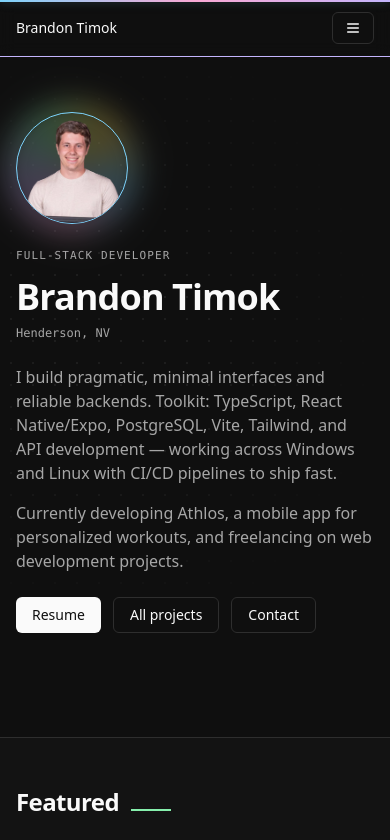
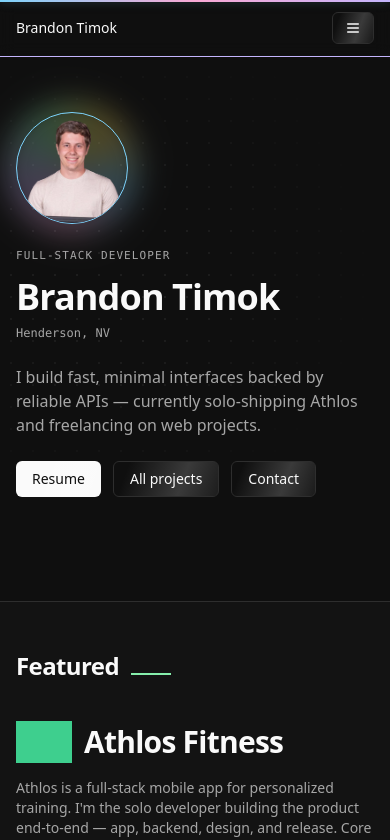
Before and after one commit to B-Timok/dev-portfolio-2.0, a Next.js app: page / in a window 390 px wide. Shown: the top 840 px of the page. Built offline with nearby package versions, Linux system fonts and the light colour scheme; grey boxes are pictures that could not be loaded.

Commit message:
Tighten phone mockup overlap, add hover pop + glow, shimmer buttons, shorter hero copy

```diff
--- a/src/app/globals.css
+++ b/src/app/globals.css
@@ -168,6 +168,34 @@
   }
 }
 
+/* Button shimmer sweep: a soft light streak that crosses the button on hover */
+.btn-shimmer {
+  position: relative;
+  overflow: hidden;
+  isolation: isolate;
+}
+
+.btn-shimmer::before {
+  content: "";
+  position: absolute;
+  inset: 0;
+  background: linear-gradient(
+    110deg,
+    transparent 25%,
+    rgba(255, 255, 255, 0.18) 50%,
+    transparent 75%
+  );
+  background-size: 220% 100%;
+  background-position: 220% 0;
+  transition: background-position 0.9s cubic-bezier(0.22, 1, 0.36, 1);
+  pointer-events: none;
+  z-index: -1;
+}
+
+.btn-shimmer:hover::before {
+  background-position: -120% 0;
+}
+
   .gradient-text { @apply text-foreground; }
 
 .section-pattern {
--- a/src/components/sections/hero-section.tsx
+++ b/src/components/sections/hero-section.tsx
@@ -80,17 +80,8 @@ export default function HeroSection() {
                 </p>
               </StaggerItem>
               <StaggerItem>
-                <p className="text-muted-foreground mb-4">
-                  I build pragmatic, minimal interfaces and reliable backends.
-                  Toolkit: TypeScript, React Native/Expo, PostgreSQL, Vite,
-                  Tailwind, and API development — working across Windows and
-                  Linux with CI/CD pipelines to ship fast.
-                </p>
-              </StaggerItem>
-              <StaggerItem>
-                <p className="text-muted-foreground mb-6">
-                  Currently developing Athlos, a mobile app for personalized
-                  workouts, and freelancing on web development projects.
+                <p className="text-muted-foreground mb-6 max-w-prose">
+                  I build fast, minimal interfaces backed by reliable APIs — currently solo‑shipping Athlos and freelancing on web projects.
                 </p>
               </StaggerItem>
               <StaggerItem>
--- a/src/components/sections/project-section.tsx
+++ b/src/components/sections/project-section.tsx
@@ -309,16 +309,16 @@ export default function ProjectsSection() {
               </div>
 
               {/* Creative device preview with edge-to-edge screenshots */}
-              <div className="relative h-[440px] hidden lg:block">
-                <div className="absolute left-8 top-10 w-[170px] h-[340px] rounded-[2rem] bg-[#111111] shadow-sm rotate-[-6deg] overflow-hidden">
+              <div className="relative h-[440px] hidden lg:block max-w-[480px] mx-auto w-full">
+                <div className="absolute left-8 top-15 w-[170px] h-[340px] rounded-[2rem] bg-[#111111] shadow-sm rotate-[-6deg] overflow-hidden transition-[transform,box-shadow] duration-500 ease-[cubic-bezier(0.22,1,0.36,1)] hover:-translate-y-3 hover:scale-[1.06] hover:rotate-[-3deg] hover:z-20 hover:shadow-[0_20px_50px_-10px_rgba(62,207,142,0.55)] will-change-transform">
                   <Image src="/workout_mockup.png" alt="Athlos workout screen" fill className="object-contain" />
                 </div>
-                <div className="absolute left-1/2 -translate-x-1/2 top-0 w-[200px] h-[400px] rounded-[2rem] bg-[#111111] shadow md:shadow-md overflow-hidden">
+                <div className="absolute left-1/2 -translate-x-1/2 top-0 w-[200px] h-[400px] rounded-[2rem] bg-[#111111] shadow md:shadow-md overflow-hidden transition-[transform,box-shadow] duration-500 ease-[cubic-bezier(0.22,1,0.36,1)] hover:-translate-x-1/2 hover:-translate-y-3 hover:scale-[1.06] hover:z-20 hover:shadow-[0_20px_50px_-10px_rgba(62,207,142,0.55)] will-change-transform">
                   <div className="absolute top-3 left-1/2 -translate-x-1/2 w-16 h-2 rounded-full bg-border z-10" />
-                  <Image src="/dashboard_mockup.png" alt="Athlos dashboard" fill className="object-contain" />
+                  <Image src="/stats_mockup.png" alt="Athlos stats screen" fill className="object-contain" />
                 </div>
-                <div className="absolute right-8 bottom-6 w-[170px] h-[340px] rounded-[2rem] bg-[#111111] shadow-sm rotate-[6deg] overflow-hidden">
-                  <Image src="/stats_mockup.png" alt="Athlos stats screen" fill className="object-contain" />
+                <div className="absolute right-8 bottom-7 w-[170px] h-[340px] rounded-[2rem] bg-[#111111] shadow-sm rotate-[6deg] overflow-hidden transition-[transform,box-shadow] duration-500 ease-[cubic-bezier(0.22,1,0.36,1)] hover:-translate-y-3 hover:scale-[1.06] hover:rotate-[3deg] hover:z-20 hover:shadow-[0_20px_50px_-10px_rgba(62,207,142,0.55)] will-change-transform">
+                  <Image src="/dashboard_mockup.png" alt="Athlos dashboard screen" fill className="object-contain" />
                 </div>
               </div>
             </div>
--- a/src/components/ui/button.tsx
+++ b/src/components/ui/button.tsx
@@ -9,7 +9,7 @@ export type ButtonProps = React.ButtonHTMLAttributes<HTMLButtonElement> & {
 
 export const Button = React.forwardRef<HTMLButtonElement, ButtonProps>(
   ({ className, variant = "default", size = "md", asChild, children, ...props }, ref) => {
-    const base = "inline-flex items-center justify-center rounded-md font-medium transition-colors focus-visible:outline-none focus-visible:ring-1 disabled:opacity-50 disabled:pointer-events-none"
+    const base = "btn-shimmer inline-flex items-center justify-center rounded-md font-medium transition-[transform,background-color,border-color,color,box-shadow] duration-300 ease-out hover:-translate-y-[1px] focus-visible:outline-none focus-visible:ring-1 disabled:opacity-50 disabled:pointer-events-none disabled:hover:translate-y-0"
     const variants: Record<NonNullable<ButtonProps["variant"]>, string> = {
       default: "bg-foreground text-background hover:bg-foreground/90",
       ghost: "hover:bg-muted",
```
